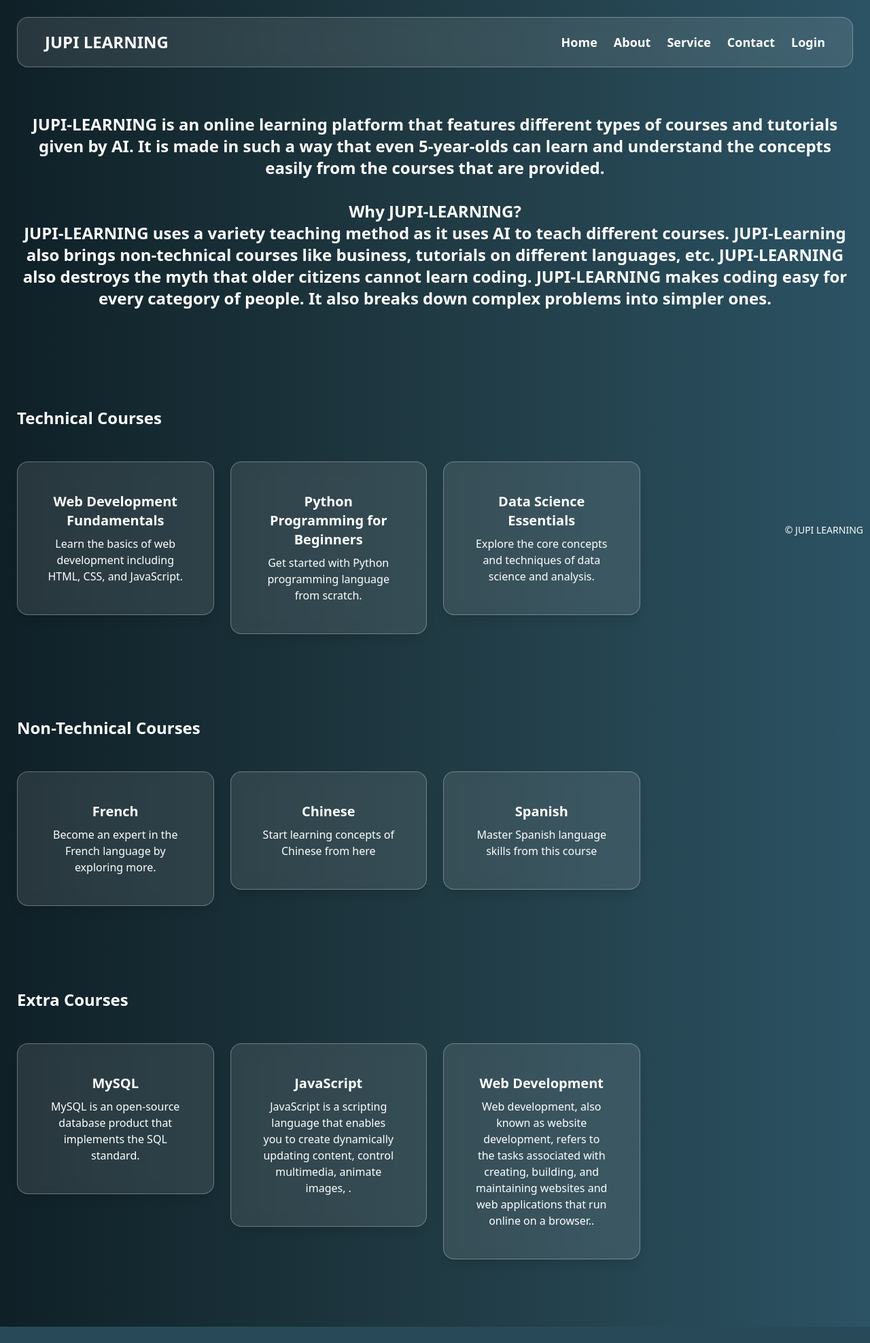
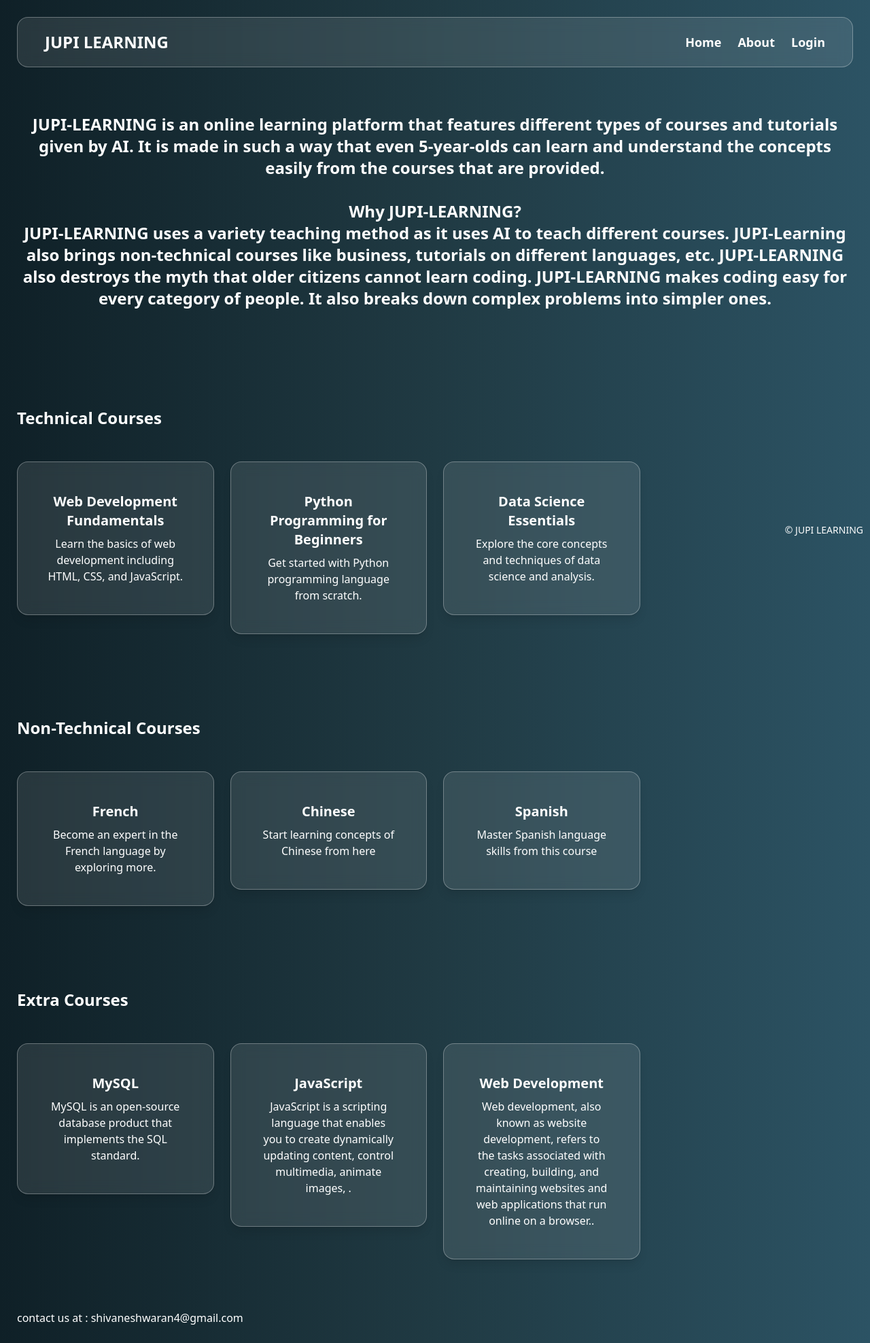
Before and after one commit to shivaneshwaran/JUPI-LEARN, a Flask app: page / in a window 1280 px wide. Shown: the whole page at 68% size. Before the commit the page ends 1952 px from the top, so only its background shows below. Run offline with Flask 3, Linux system fonts and the light colour scheme; parts of the project's set-up code (start-up, migrations or seed data) failed here and were passed over.

Commit message:
final update

```diff
--- a/templates/index.html
+++ b/templates/index.html
@@ -69,8 +69,6 @@
                 <li class="cursor-pointer font-semibold hover:bg-white-400 hover:text-blue-400 hover:transition-colors">
                     <a href="/about">About</a>
                 </li>
-                <li class="cursor-pointer font-semibold hover:bg-white-400 hover:text-blue-400 hover:transition-colors">Service</li>
-                <li class="cursor-pointer font-semibold hover:bg-white-400 hover:text-blue-400 hover:transition-colors"><a href="/home/shivaneshwaran4/repos/JUPI-LEARN/templates">Contact</a></li>
                 <li class="cursor-pointer font-semibold hover:bg-white-400 hover:text-blue-400 hover:transition-colors"><a href="/login">Login</a></li>
             </ul>
         </div>
@@ -201,7 +199,7 @@
         </div>
     </main>
 
-    <footer><div class="watermark">© JUPI LEARNING</div></footer>
+    <footer>contact us at : shivaneshwaran4@gmail.com<div class="watermark">© JUPI LEARNING</div></footer>
 </body>
 
 </html>
```
Also changed, not shown: templates/frontendai.html (+9 -5 lines).
